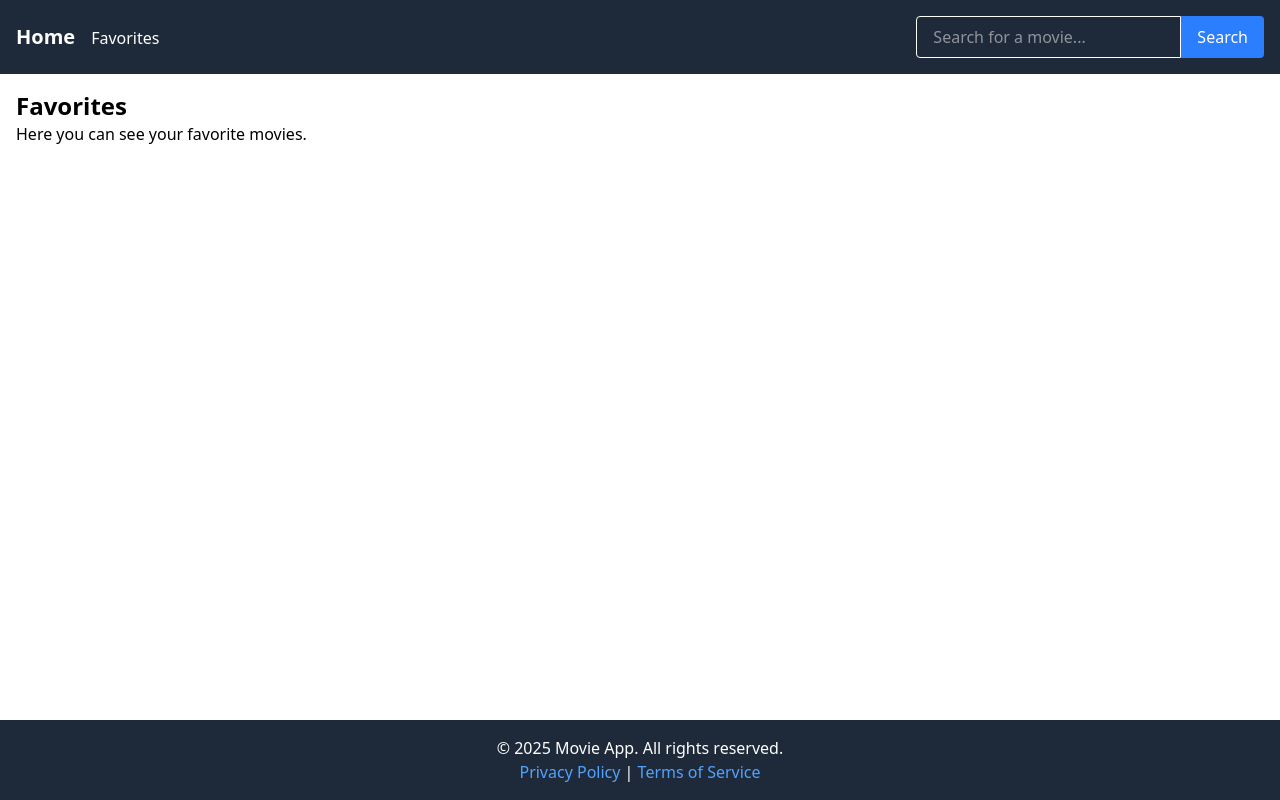
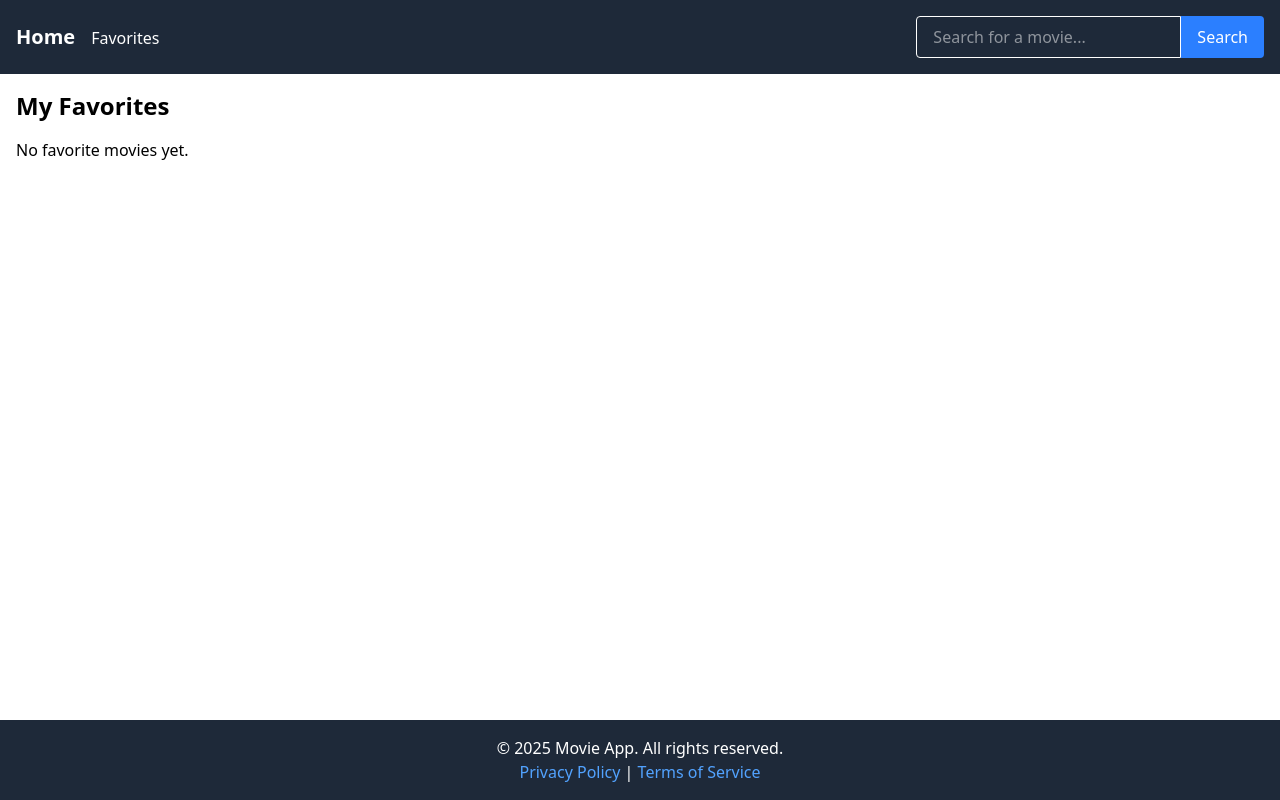
Before and after one commit to kiettt23/movie-app, a React (Vite) app: page /favorites in a window 1280 px wide. Built offline with nearby package versions, Linux system fonts and the light colour scheme; no server answers.

Commit message:
feat: create Favorites page to display saved movies

```diff
--- a/src/main.jsx
+++ b/src/main.jsx
@@ -1,13 +1,16 @@
 import { StrictMode } from "react";
 import { createRoot } from "react-dom/client";
-import "./index.css"; // ➊ nạp stylesheet có Tailwind
+import "./index.css";
 import App from "./App.jsx";
 import { BrowserRouter } from "react-router-dom";
+import { FavoritesProvider } from "./context/FavoritesContext.jsx";
 
 createRoot(document.getElementById("root")).render(
   <BrowserRouter>
     <StrictMode>
-      <App />
+      <FavoritesProvider>
+        <App />
+      </FavoritesProvider>
     </StrictMode>
   </BrowserRouter>
 );
--- a/src/pages/Favorites.jsx
+++ b/src/pages/Favorites.jsx
@@ -1,8 +1,18 @@
+import { useContext } from "react";
+import { FavoritesContext } from "../context/FavoritesContext";
+import MovieList from "../components/MovieList";
+
 const Favorites = () => {
+  const { favorites } = useContext(FavoritesContext);
+
   return (
     <div className="p-4">
-      <h1 className="text-2xl font-bold">Favorites</h1>
-      <p>Here you can see your favorite movies.</p>
+      <h1 className="text-2xl font-bold mb-4">My Favorites</h1>
+      {favorites.length > 0 ? (
+        <MovieList movies={favorites} />
+      ) : (
+        <p>No favorite movies yet.</p>
+      )}
     </div>
   );
 };
```
